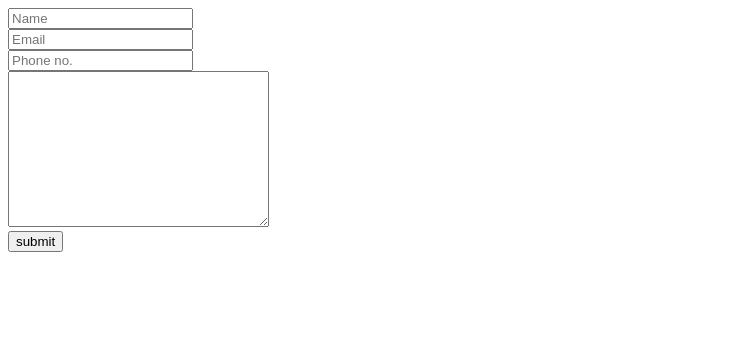
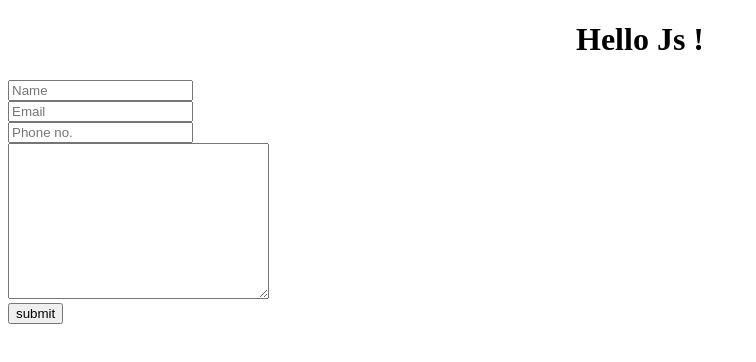
Before and after one commit to purna-dev/js_projects, a plain HTML site: page index.html in a window 1280 px wide. Shown: the whole page, without its empty margins (0-756 px from the left). Drawn offline with Linux system fonts and the light colour scheme.

Commit message:
hello js

```diff
--- a/index.html
+++ b/index.html
@@ -7,6 +7,7 @@
     <title>Document</title>
 </head>
 <body>
+    <h1 style="text-align: center;">Hello Js !</h1>
     <form onsubmit="SendForm();reset();return false;">
     <input type="text" placeholder="Name" id="name"><br>
     <input type="email" placeholder="Email" id="email"><br>
```
